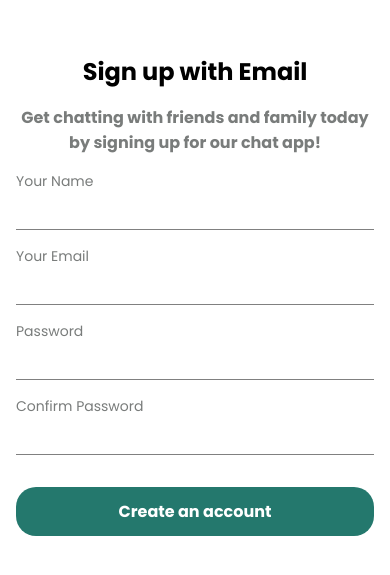
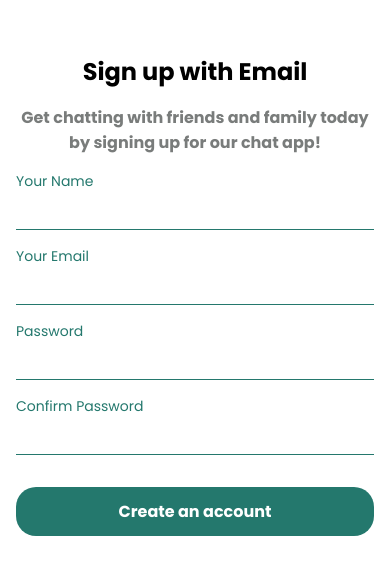
Before and after one commit to PhilaNgcamu/chat-app, a React Native app: screen / in a window 390 px wide. Shown: the part 127-702 px from the top of the page. Built offline with nearby package versions, Linux system fonts and the light colour scheme.

Commit message:
User Signup

```diff
--- a/components/onboarding/UserSignup.js
+++ b/components/onboarding/UserSignup.js
@@ -109,12 +109,12 @@ const styles = StyleSheet.create({
   label: {
     fontFamily: "Poppins-Regular",
     fontSize: 14,
-    color: "#797C7B",
+    color: "#24786D",
     marginBottom: 4,
   },
   input: {
     borderBottomWidth: 1,
-    borderBottomColor: "gray",
+    borderBottomColor: "#24786D",
     paddingBottom: 8,
     fontFamily: "Poppins-Regular",
     fontSize: 16,
```
